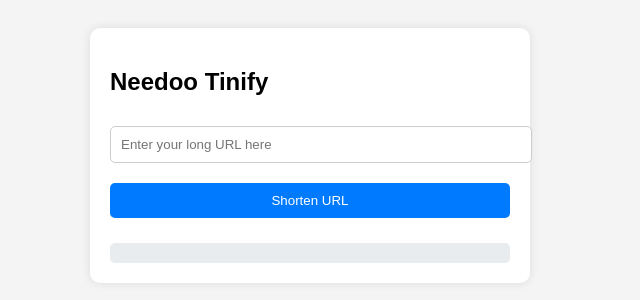
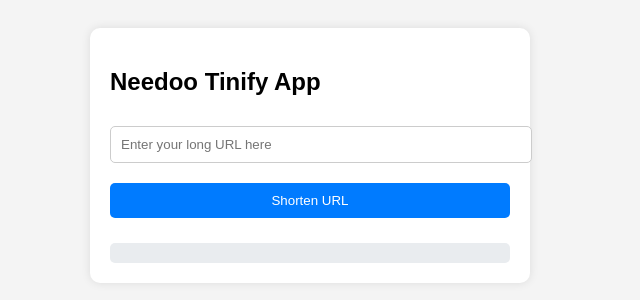
Before and after one commit to saleejkuruniyan/tinify, a Django app: page / in a window 1280 px wide. Shown: the top 300 px of the page, without its empty margins (330-970 px from the left). Run offline with Django 4.2, Linux system fonts and the light colour scheme.

Commit message:
Update home.html

```diff
--- a/url_backend/templates/shortener/home.html
+++ b/url_backend/templates/shortener/home.html
@@ -15,7 +15,7 @@
 </head>
 <body>
     <div class="container">
-        <h2>Needoo Tinify</h2>
+        <h2>Needoo Tinify App</h2>
         <input type="text" id="long_url" placeholder="Enter your long URL here" />
         <button onclick="shortenURL()">Shorten URL</button>
         <div class="short-url" id="result"></div>
```
